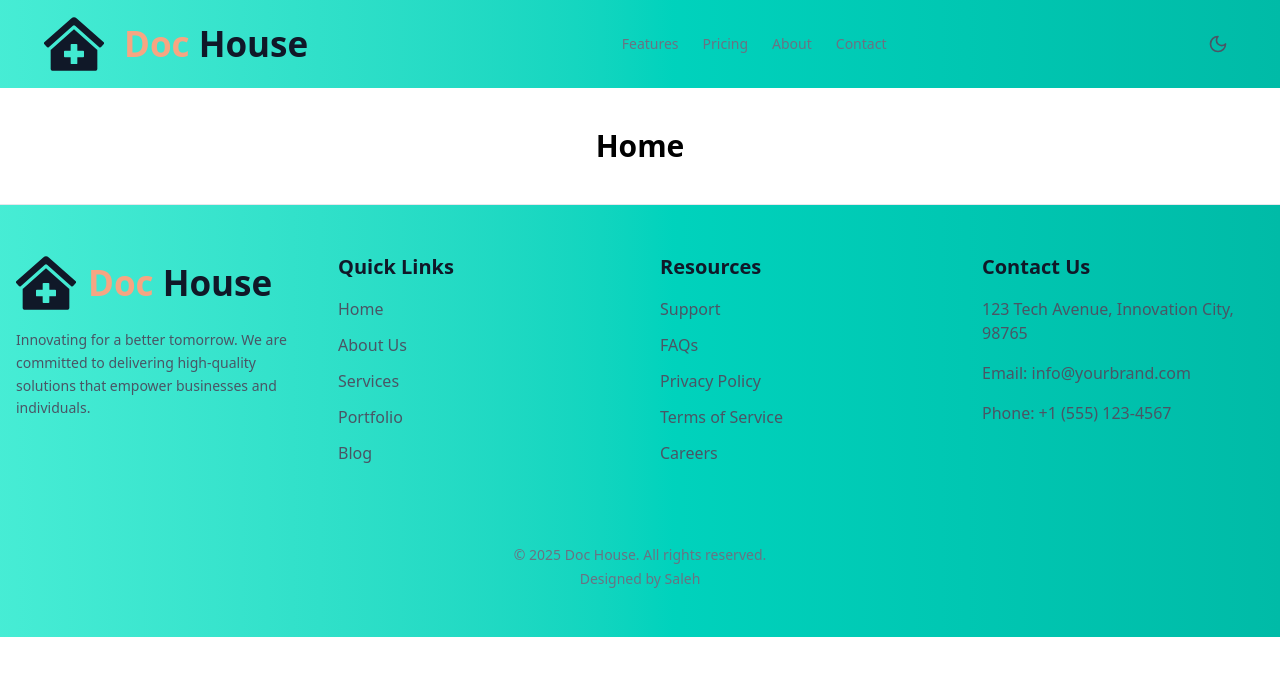
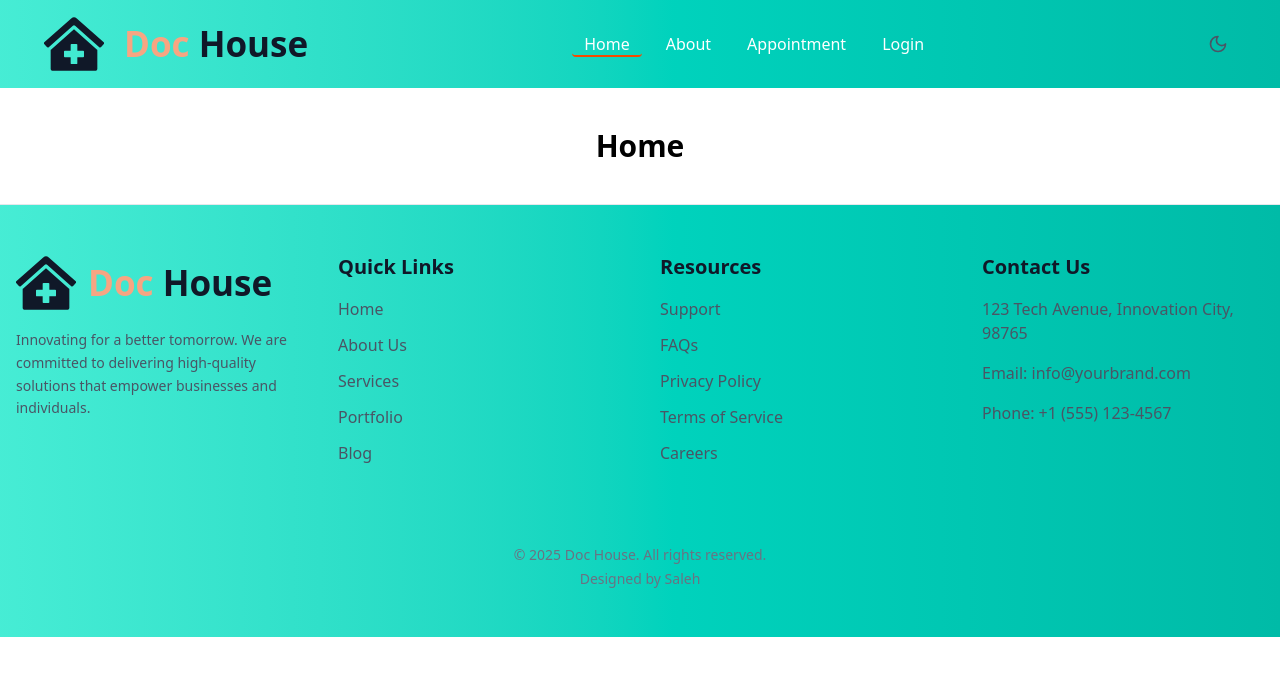
Before and after one commit to Salehchy46/doctors-house-client, a React (Vite) app: page / in a window 1280 px wide. Shown: the top 676 px of the page. Built offline with nearby package versions, Linux system fonts and the light colour scheme.

Commit message:
navbar is edited using router

```diff
--- a/src/shared/Navbar.tsx
+++ b/src/shared/Navbar.tsx
@@ -2,6 +2,7 @@
 import { useTheme } from "next-themes";
 import { useState } from "react";
 import { FaClinicMedical } from "react-icons/fa";
+import { NavLink } from "react-router-dom";
 
 // Icons from lucide-react, commonly used with shadcn/ui
 const MenuIcon = ({ className }: { className?: string }) => (
@@ -89,12 +90,28 @@ const Header = () => {
     const { theme, setTheme } = useTheme();
 
     // Navigation links data
-  const navLinks = [
-    { href: "#", label: "Features" },
-    { href: "#", label: "Pricing" },
-    { href: "#", label: "About" },
-    { href: "#", label: "Contact" },
-  ];
+    const navLinks = <>
+        <ul><NavLink className={({ isActive }) =>
+            isActive
+                ? "border-b-2 border-orange-600 px-3 rounded"
+                : "px-3 rounded hover:border-b-0"
+        } to='/'>Home</NavLink></ul>
+        <ul><NavLink className={({ isActive }) =>
+            isActive
+                ? "border-b-2 border-orange-600 px-3 rounded"
+                : "px-3 rounded hover:border-b-0"
+        } to='/about'>About</NavLink></ul>
+        <ul><NavLink className={({ isActive }) =>
+            isActive
+                ? "border-b-2 border-orange-600 px-3 rounded"
+                : "px-3 rounded hover:border-b-0"
+        } to='/appointment'>Appointment</NavLink></ul>
+        <ul><NavLink className={({ isActive }) =>
+            isActive
+                ? "border-b-2 border-orange-600 px-3 rounded"
+                : "px-3 rounded hover:border-b-0"
+        } to='/login'>Login</NavLink></ul>
+    </>
 
     const toggleTheme = () => {
         setTheme(theme === 'dark' ? 'light' : 'dark');
@@ -113,16 +130,8 @@ const Header = () => {
                     </div>
 
                     {/* Desktop Navigation */}
-          <nav className="hidden md:flex items-center gap-6">
-            {navLinks.map((link) => (
-              <a
-                key={link.label}
-                href={link.href}
-                className="text-sm font-medium text-gray-500 dark:text-gray-300 hover:text-gray-900 dark:hover:text-white transition-colors duration-300"
-              >
-                {link.label}
-              </a>
-            ))}
+                    <nav className="hidden md:flex items-center gap-3 text-white">
+                        {navLinks}
                     </nav>
 
                     {/* CTA Button, Theme Toggle and Mobile Menu Toggle */}
@@ -159,16 +168,8 @@ const Header = () => {
             {/* Mobile Menu Dropdown (Sheet) */}
             {isMenuOpen && (
                 <div className="md:hidden border-t border-gray-200 dark:border-gray-700" id="mobile-menu">
-          <div className="px-2 pt-2 pb-3 space-y-1 sm:px-3">
-            {navLinks.map((link) => (
-              <a
-                key={link.label}
-                href={link.href}
-                className="text-gray-600 dark:text-gray-300 hover:bg-gray-100 dark:hover:bg-gray-800 hover:text-gray-900 dark:hover:text-white block px-3 py-2 rounded-md text-base font-medium transition-colors duration-300"
-              >
-                {link.label}
-              </a>
-            ))}
+                    <div className="px-2 pt-2 pb-3 space-y-1 sm:px-3 text-white">
+                        {navLinks}
                     </div>
                 </div>
             )}
```
Also changed, not shown: src/routes/Router.tsx (+7 -2 lines). Lines whose indentation alone changed are shown as unchanged.
